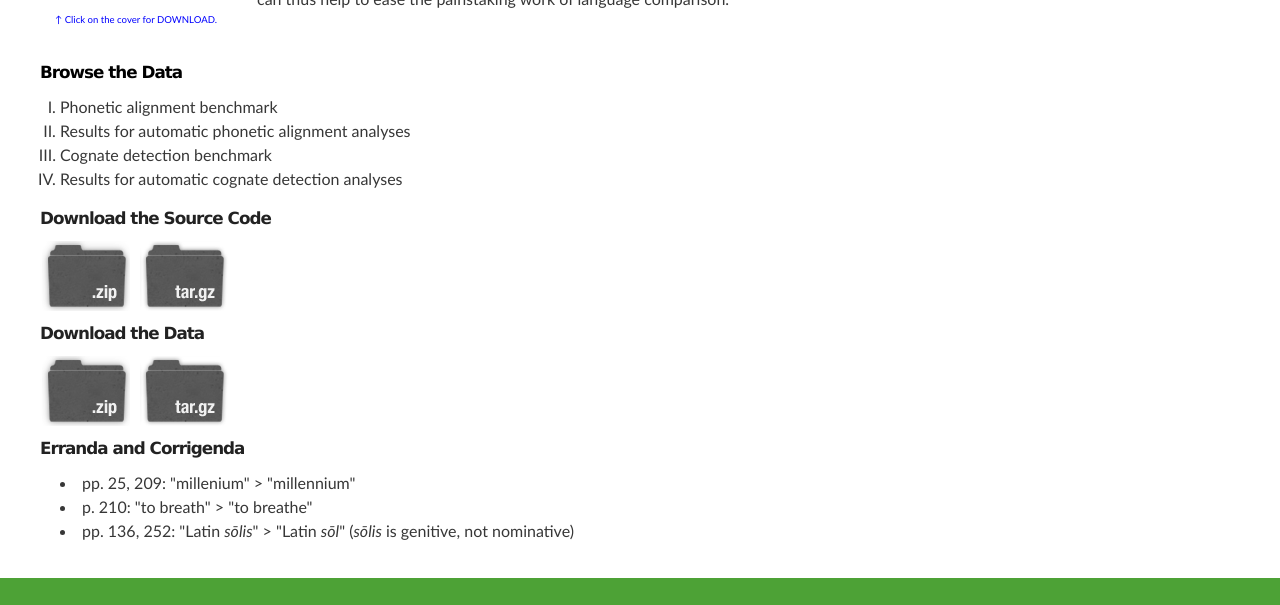
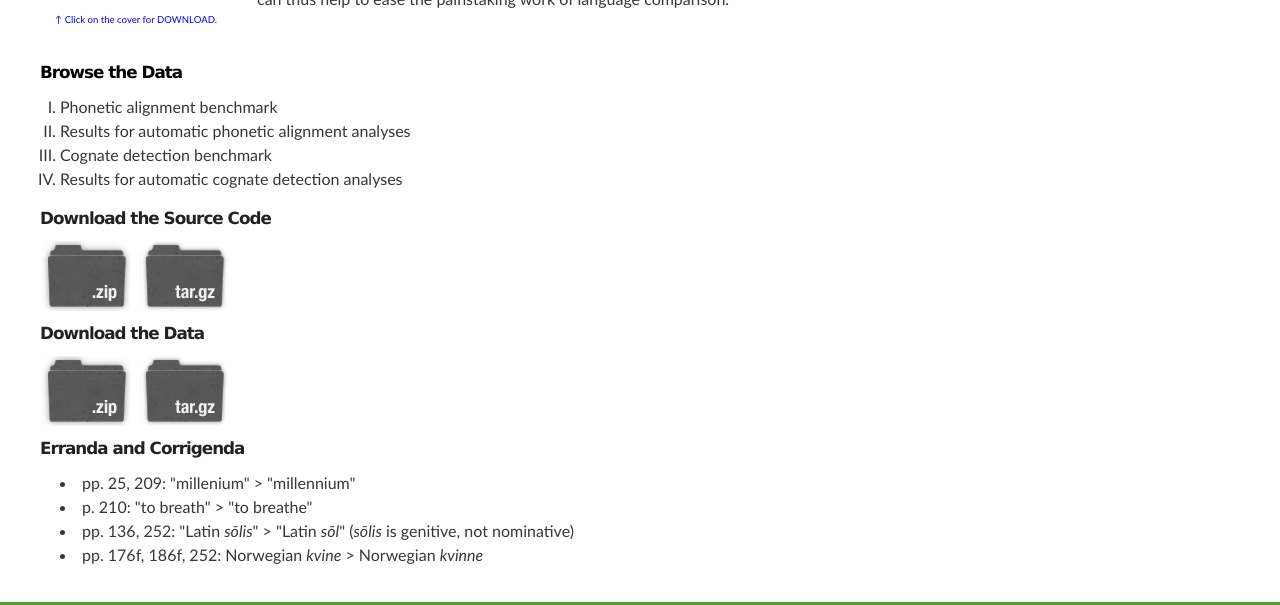
Before and after one commit to SequenceComparison/sequencecomparison.github.io, a plain HTML site: page index.html in a window 1280 px wide. Shown: the part 703-1308 px from the top of the page. Drawn offline with Linux system fonts and the light colour scheme.

Commit message:
update errata

```diff
--- a/index.html
+++ b/index.html
@@ -110,6 +110,7 @@ if(document.URL.indexOf('msa') != -1)
 	  <li>p. 210: &quot;to breath&quot; &gt; &quot;to breathe&quot;</li>
 	  <li>pp. 136, 252: &quot;Latin <em>sōlis</em>&quot; &gt; &quot;Latin
 	    <em>sōl</em>&quot; (<em>sōlis</em> is genitive, not nominative)</li>
+	  <li>pp. 176f, 186f, 252: Norwegian <em>kvine</em> &gt; Norwegian <em>kvinne</em></li>
 	</ul>
 
 
```
